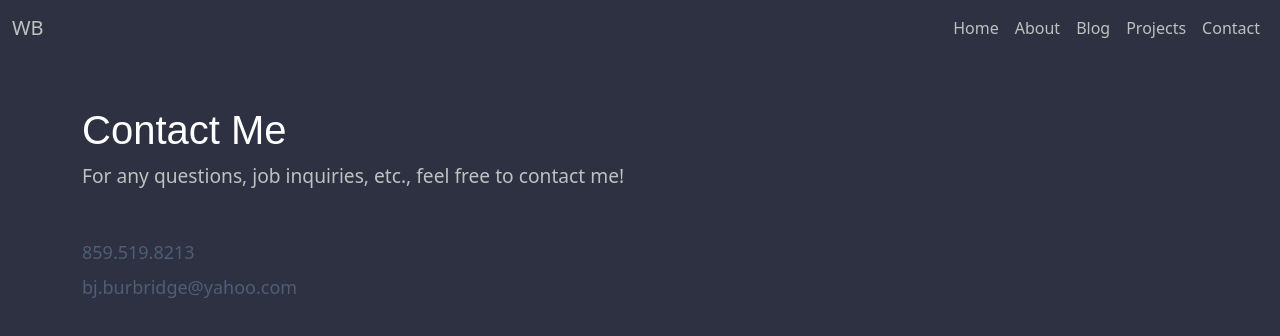
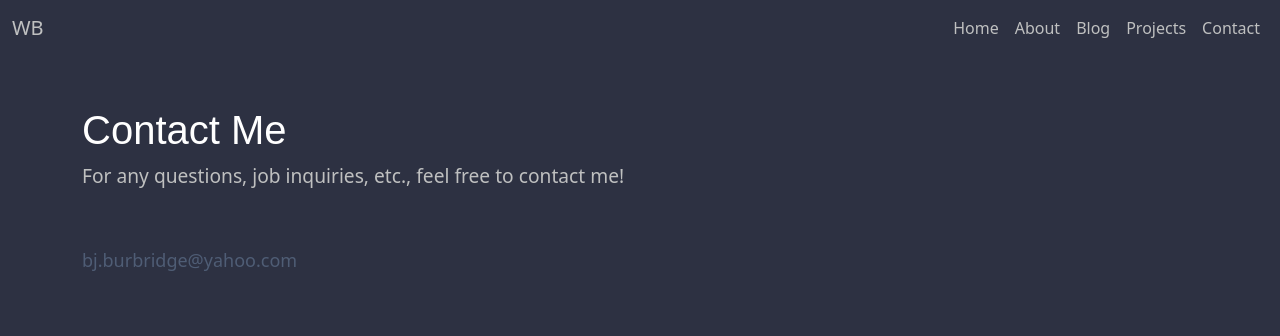
Before and after one commit to WillBridge0789/WillBridge0789.github.io, a React (Create React App) app in the folder portfolio/: page /contact in a window 1280 px wide. Shown: the top 336 px of the page. Built offline with nearby package versions, Linux system fonts and the light colour scheme; a web font is replaced by a local one.

Commit message:
Portfolio live

```diff
--- a/portfolio/src/Contact.js
+++ b/portfolio/src/Contact.js
@@ -12,7 +12,7 @@ function Contact() {
                             <p className="mb-5" id="contact_p">For any questions, job inquiries, etc., feel free to contact me!</p>
                             <ul className="list-unstyled pl-md-5 mb-5">
                                 <li className="d-flex mb-2">
-                                    859.519.8213
+
                                 </li>
                                 <li className="d-flex mb-2">
                                     bj.burbridge@yahoo.com
```
